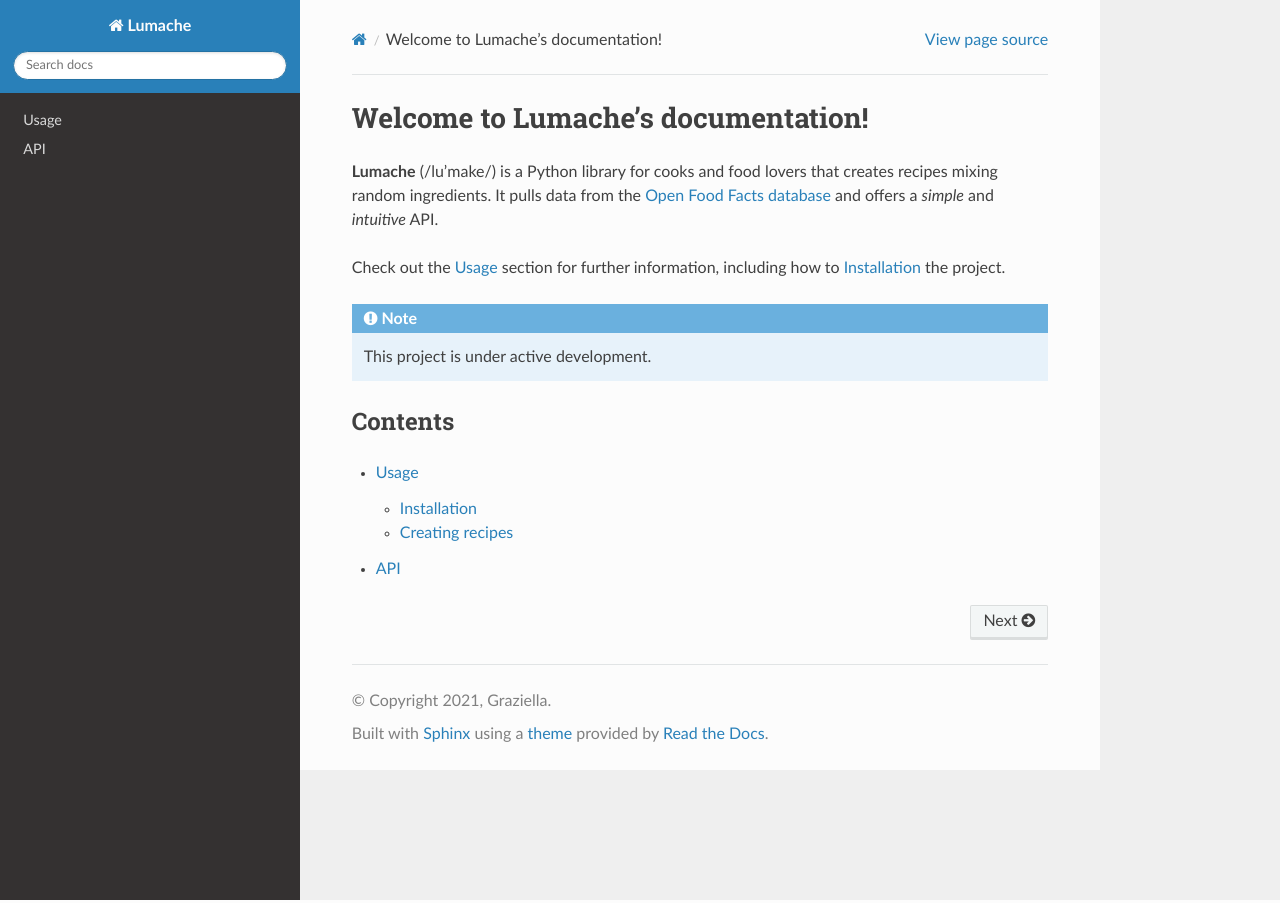
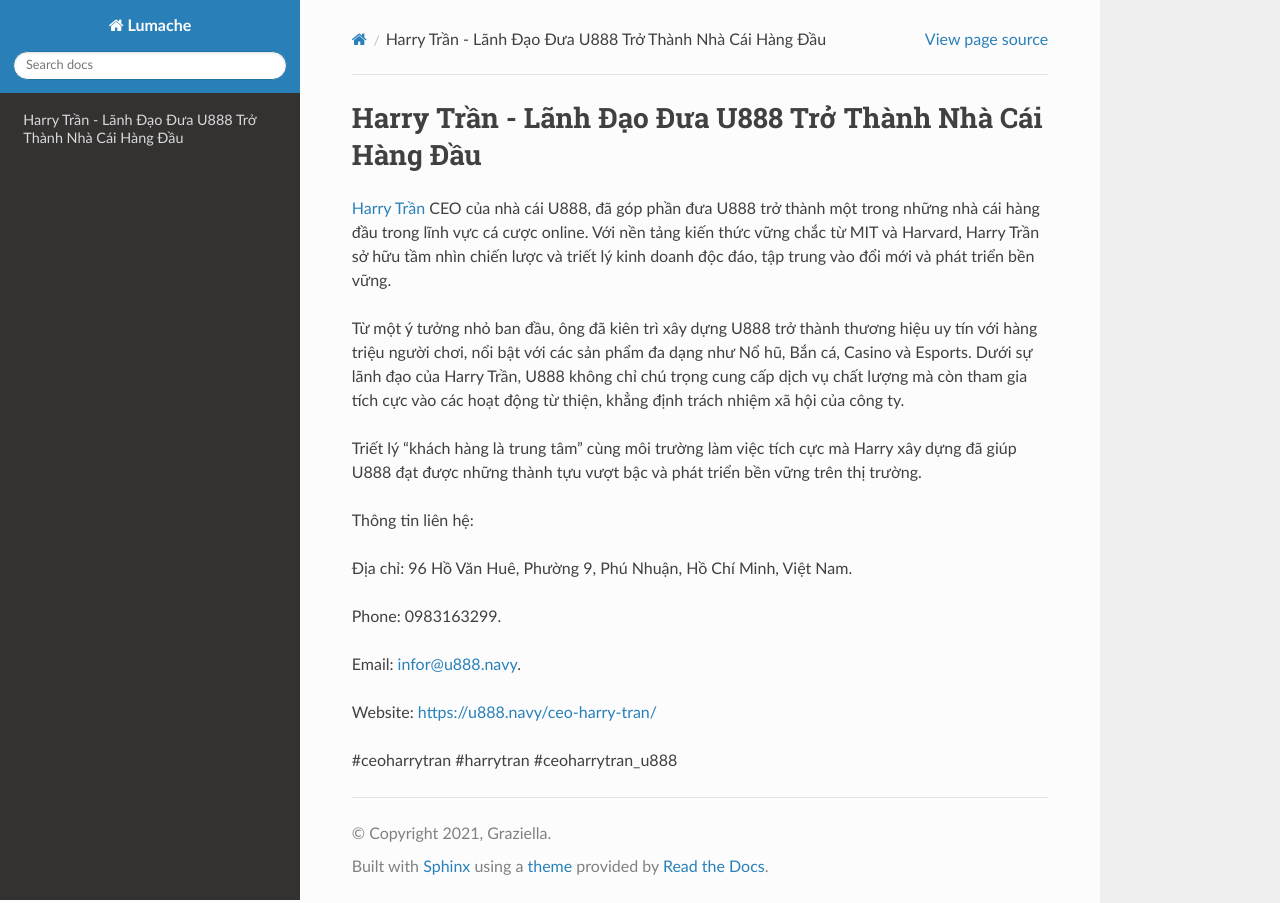
Before and after one commit to p8ebermouc/ceoharrytran, a Sphinx documentation site: the page built from docs/source/index.rst, in a window 1280 px wide. Built offline with Sphinx 7.4.7 and the Read the Docs theme 3.1.0, drawn with Linux system fonts in a browser that asks for light colours.

Commit message:
Update index.rst

```diff
--- a/docs/source/index.rst
+++ b/docs/source/index.rst
@@ -1,22 +1,20 @@
-Welcome to Lumache's documentation!
+Harry Trần - Lãnh Đạo Đưa U888 Trở Thành Nhà Cái Hàng Đầu
 ===================================
 
-**Lumache** (/lu'make/) is a Python library for cooks and food lovers
-that creates recipes mixing random ingredients.
-It pulls data from the `Open Food Facts database <https://world.openfoodfacts.org/>`_
-and offers a *simple* and *intuitive* API.
+`Harry Trần <https://u888.navy/ceo-harry-tran/>`_ CEO của nhà cái U888, đã góp phần đưa U888 trở thành một trong những nhà cái hàng đầu trong lĩnh vực cá cược online. Với nền tảng kiến thức vững chắc từ MIT và Harvard, Harry Trần sở hữu tầm nhìn chiến lược và triết lý kinh doanh độc đáo, tập trung vào đổi mới và phát triển bền vững.
 
-Check out the :doc:`usage` section for further information, including
-how to :ref:`installation` the project.
+Từ một ý tưởng nhỏ ban đầu, ông đã kiên trì xây dựng U888 trở thành thương hiệu uy tín với hàng triệu người chơi, nổi bật với các sản phẩm đa dạng như Nổ hũ, Bắn cá, Casino và Esports. Dưới sự lãnh đạo của Harry Trần, U888 không chỉ chú trọng cung cấp dịch vụ chất lượng mà còn tham gia tích cực vào các hoạt động từ thiện, khẳng định trách nhiệm xã hội của công ty.
 
-.. note::
+Triết lý “khách hàng là trung tâm” cùng môi trường làm việc tích cực mà Harry xây dựng đã giúp U888 đạt được những thành tựu vượt bậc và phát triển bền vững trên thị trường.
 
-   This project is under active development.
+Thông tin liên hệ:
 
-Contents
---------
+Địa chỉ: 96 Hồ Văn Huê, Phường 9, Phú Nhuận, Hồ Chí Minh, Việt Nam.
 
-.. toctree::
+Phone: 0983163299.
 
-   usage
-   api
+Email: infor@u888.navy.
+
+Website: https://u888.navy/ceo-harry-tran/
+
+#ceoharrytran #harrytran #ceoharrytran_u888
```
